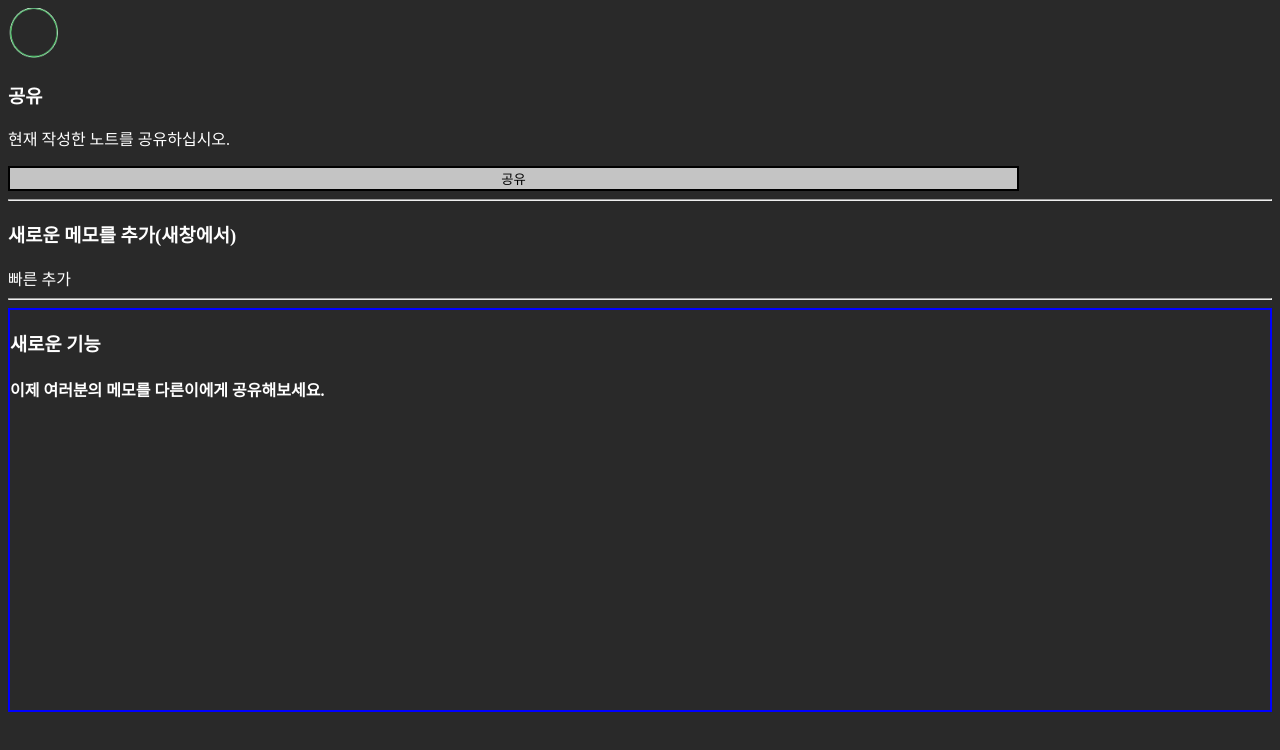
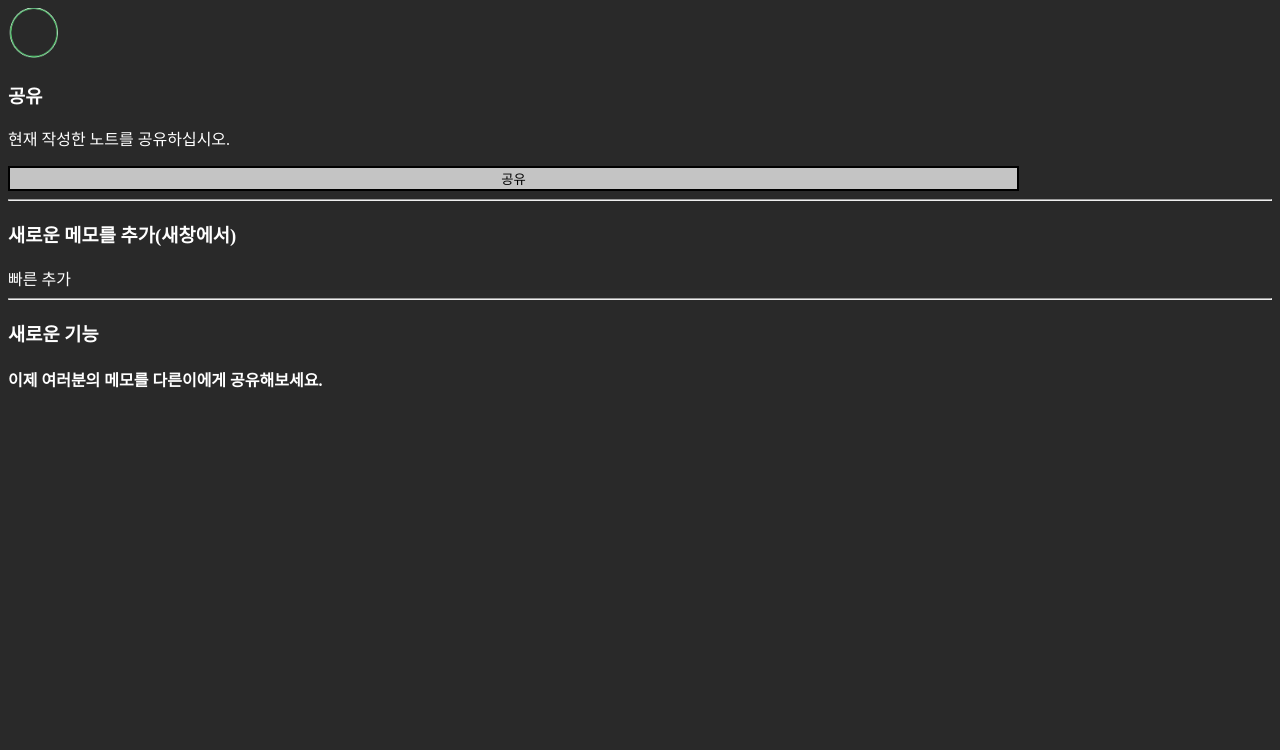
Before and after one commit to dokdoxofficial/notepada, a React (Create React App) app: page /save in a window 1280 px wide. Shown: the top 750 px of the page. Built offline with nearby package versions, Linux system fonts and the light colour scheme; a web font is replaced by a local one.

Commit message:
Update App.css

```diff
--- a/src/App.css
+++ b/src/App.css
@@ -57,10 +57,7 @@ footer{
     font-family:font-gmarket;
     width:80%;
 }
-#update{
-  height: 400px;
-  border: 2px solid blue;
-}
+
 #savelogo{
   width:50px;
   height: 50px;
```
